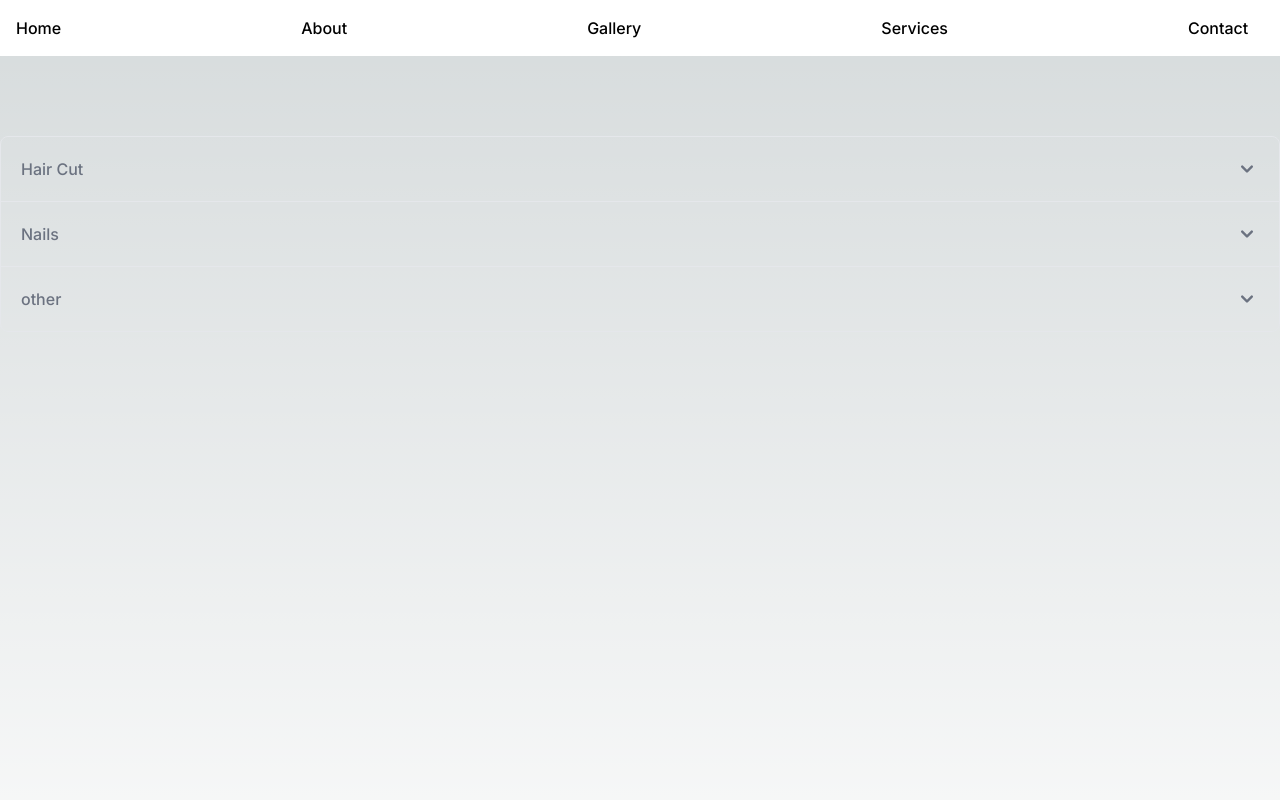
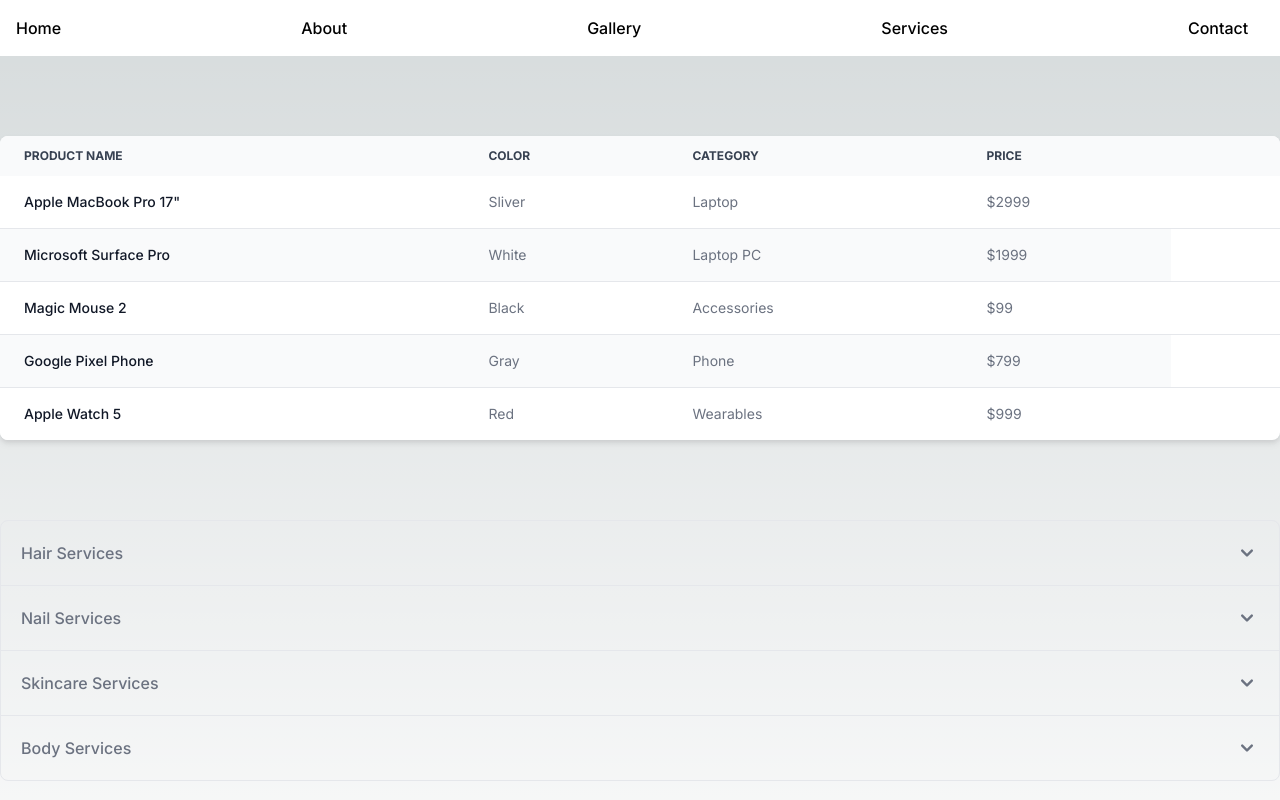
Before and after one commit to Joseph-kaku/cosmo, a Next.js app in the folder cosmo/: page /services in a window 1280 px wide. Shown: the top 800 px of the page. Built offline with nearby package versions, Linux system fonts and the light colour scheme.

Commit message:
trying something new with services

```diff
--- a/cosmo/src/app/components/ServicesLayout.tsx
+++ b/cosmo/src/app/components/ServicesLayout.tsx
@@ -3,71 +3,122 @@
 'use client';
 
 import { Accordion } from 'flowbite-react';
+import { Table } from 'flowbite-react';
 
 export default function ServicesLayout() {
   return (
+    <div>
+      <div className='mb-20'>
+      <Table striped >
+        <Table.Head>
+          <Table.HeadCell>Product name</Table.HeadCell>
+          <Table.HeadCell>Color</Table.HeadCell>
+          <Table.HeadCell>Category</Table.HeadCell>
+          <Table.HeadCell>Price</Table.HeadCell>
+          <Table.HeadCell>
+            <span className="sr-only">Edit</span>
+          </Table.HeadCell>
+        </Table.Head>
+        <Table.Body className="divide-y">
+          <Table.Row className="bg-white dark:border-gray-700 dark:bg-gray-800">
+            <Table.Cell className="whitespace-nowrap font-medium text-gray-900 dark:text-white">
+              {'Apple MacBook Pro 17"'}
+            </Table.Cell>
+            <Table.Cell>Sliver</Table.Cell>
+            <Table.Cell>Laptop</Table.Cell>
+            <Table.Cell>$2999</Table.Cell>
+          </Table.Row>
+          <Table.Row className="bg-white dark:border-gray-700 dark:bg-gray-800">
+            <Table.Cell className="whitespace-nowrap font-medium text-gray-900 dark:text-white">
+              Microsoft Surface Pro
+            </Table.Cell>
+            <Table.Cell>White</Table.Cell>
+            <Table.Cell>Laptop PC</Table.Cell>
+            <Table.Cell>$1999</Table.Cell>
+          </Table.Row>
+          <Table.Row className="bg-white dark:border-gray-700 dark:bg-gray-800">
+            <Table.Cell className="whitespace-nowrap font-medium text-gray-900 dark:text-white">Magic Mouse 2</Table.Cell>
+            <Table.Cell>Black</Table.Cell>
+            <Table.Cell>Accessories</Table.Cell>
+            <Table.Cell>$99</Table.Cell>
+          </Table.Row>
+          <Table.Row className="bg-white dark:border-gray-700 dark:bg-gray-800">
+            <Table.Cell className="whitespace-nowrap font-medium text-gray-900 dark:text-white">
+              Google Pixel Phone
+            </Table.Cell>
+            <Table.Cell>Gray</Table.Cell>
+            <Table.Cell>Phone</Table.Cell>
+            <Table.Cell>$799</Table.Cell>
+          </Table.Row>
+          <Table.Row className="bg-white dark:border-gray-700 dark:bg-gray-800">
+            <Table.Cell className="whitespace-nowrap font-medium text-gray-900 dark:text-white">Apple Watch 5</Table.Cell>
+            <Table.Cell>Red</Table.Cell>
+            <Table.Cell>Wearables</Table.Cell>
+            <Table.Cell>$999</Table.Cell>
+          </Table.Row>
+        </Table.Body>
+      </Table>
+      </div>
+    <div>
     <Accordion collapseAll>
       <Accordion.Panel>
-        <Accordion.Title>Hair Cut</Accordion.Title>
+        <Accordion.Title>Hair Services</Accordion.Title>
         <Accordion.Content className="mb-2 text-gray-500 dark:text-gray-400">
           <div>
-          <h2>Women's Haircuts:</h2>
             <ul>
-              <li>Layered Cut: A classic style that adds dimension and movement to your hair.</li>
-              <li>Bob Cut: A versatile and timeless style that can be customized to suit your face shape.</li>
-              <li>Pixie Cut: Short and stylish, perfect for those who want a low-maintenance look.</li>
-              <li>Bangs Trim: Refresh your look with a quick trim for your fringe.</li>
-              <li>Long Hair Trim: Maintain the length of your long hair with a professional trim.</li>
+              <li>Haircuts (for men, women, and children): $20 - $100+</li>
+              <li>Hairstyling (blowouts, updos, etc.): $30 - $100+</li>
+              <li>Hair coloring (highlights, lowlights, balayage, ombre, etc.): $50 - $300+</li>
+              <li>Hair treatments (deep conditioning, keratin treatments, etc.): $20 - $400+</li>
+              <li>Hair extensions (application, removal, maintenance): $50 - $800+</li>
             </ul>
-            <h2>Men's Haircuts:</h2>
-              <ul>
-                <li>Crew Cut: A short and neat style that is easy to maintain.</li>
-                <li>Undercut: Trendy and modern, with longer hair on top and short sides.</li>
-                <li>Fade Cut: Gradually fades from short to longer hair, creating a clean and sharp look.</li>
-                <li>Buzz Cut: A short, uniform length all over the head for a low-maintenance style.</li>
-                <li>Classic Cut: Timeless and versatile, suitable for various hair types and face shapes.</li>
-              </ul>
           </div>
         </Accordion.Content>
       </Accordion.Panel>
       <Accordion.Panel>
-        <Accordion.Title>Nails </Accordion.Title>
+        <Accordion.Title>Nail Services</Accordion.Title>
         <Accordion.Content className="mb-2 text-gray-500 dark:text-gray-400">
-          <h2>Basic Services:</h2>
-            <ul>
-              <li>Manicure: Includes nail shaping, cuticle care, hand massage, and polish application.</li>
-              <li>Pedicure: Includes foot soak, nail shaping, cuticle care, callus removal, foot massage, and polish application.</li>
-              <li>Polish Change (Hands or Feet): Includes nail shaping and polish application.</li>
-            </ul>
-            <h2>Specialty Services:</h2>
               <ul>
-                <li>Gel Manicure: Long-lasting polish that resists chipping for up to two weeks.</li>
-                <li>Gel Pedicure: Extend the life of your pedicure with gel polish.</li>
-                <li>Acrylic Full Set: Sculpted or tips applied to enhance nail length and strength.</li>
-                <li>Acrylic Fill: Maintenance for acrylic nails, includes shaping and polish.</li>
-                <li>Dip Powder Manicure: Durable and chip-resistant manicure with a variety of colors and designs.</li>
-                <li>Nail Art (Per Nail): Custom nail designs, glitter, rhinestones, and more.</li>
+                <li>Manicures: $20 - $50</li>
+                <li>Pedicures: $30 - $60</li>
+                <li>Nail art/design: $5 - $20 per nail</li>
+                <li>Gel nails: $30 - $60</li>
+                <li>Acrylic nails: $40 - $80</li>
+                <li>Nail extensions: $50 - $100+</li>
               </ul>
         </Accordion.Content>
       </Accordion.Panel>
       <Accordion.Panel>
-        <Accordion.Title>other</Accordion.Title>
+        <Accordion.Title>Skincare Services</Accordion.Title>
         <Accordion.Content className="mb-2 text-gray-500 dark:text-gray-400">
           <div>
-          <h2>Other Services:</h2>
             <ul>
-              <li>Makeup: Includes makeup application, powder, and eyeliner.</li>
-              <li>Massage: Includes hand massage, foot massage, and facial massage.</li>
-              <li>Manicure: Includes nail shaping, cuticle care, hand massage, and polish application.</li>
-              <li>Pedicure: Includes foot soak, nail shaping, cuticle care, callus removal, foot massage, and polish application.</li>
-              <li>Acrylic Full Set: Sculpted or tips applied to enhance nail length and strength.</li>
-              <li>Acrylic Fill: Maintenance for acrylic nails, includes shaping and polish.</li>
-              <li>Dip Powder Manicure: Durable and chip-resistant manicure with a variety of colors and designs.</li>
-              <li>Nail Art (Per Nail): Custom nail designs, glitter, rhinestones, and more.</li>
+              <li>Facials (deep cleansing, exfoliation, masks, etc.): $50 - $150+</li>
+              <li>Chemical peels: $75 - $200+</li>
+              <li>Microdermabrasion: $80 - $200+</li>
+              <li>Dermaplaning: $75 - $150+</li>
+              <li>Facial waxing/threading: $10 - $30</li>
+              <li>Eyebrow shaping: $15 - $40</li>
+            </ul>
+          </div>
+        </Accordion.Content>
+      </Accordion.Panel>
+      <Accordion.Panel>
+        <Accordion.Title>Body Services</Accordion.Title>
+        <Accordion.Content className="mb-2 text-gray-500 dark:text-gray-400">
+          <div>
+            <ul>
+              <li>Waxing(Legs/Arms/Underarms/Bikini): $20 - $60</li>
+              <li>Sugaring: $20 - $60</li>
+              <li>Spray tanning: $25 - $50</li>
+              <li>Body scrubs/exfoliation: $50 - $100</li>
+              <li>Massage therapy: $60 - $150+ per hour</li>
             </ul>
           </div>
         </Accordion.Content>
       </Accordion.Panel>
     </Accordion>
+    </div>
+    </div>
   );
 }
```
